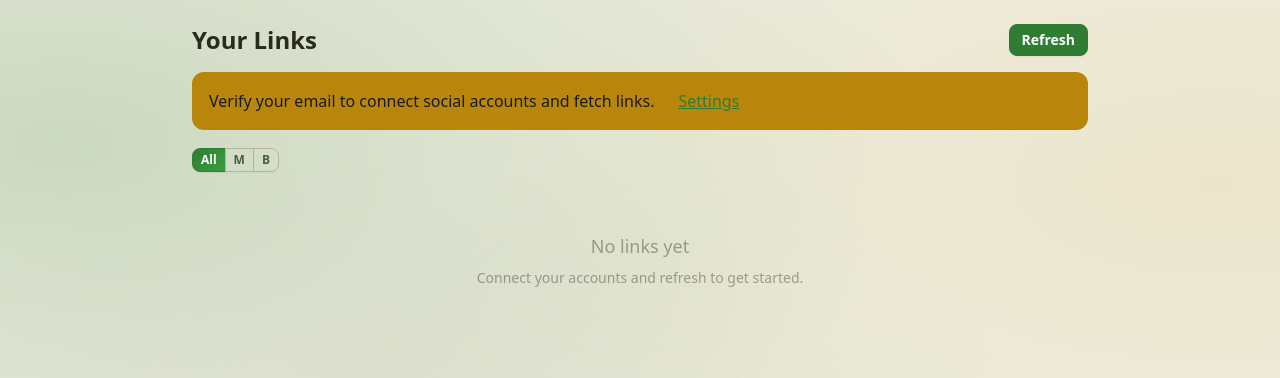
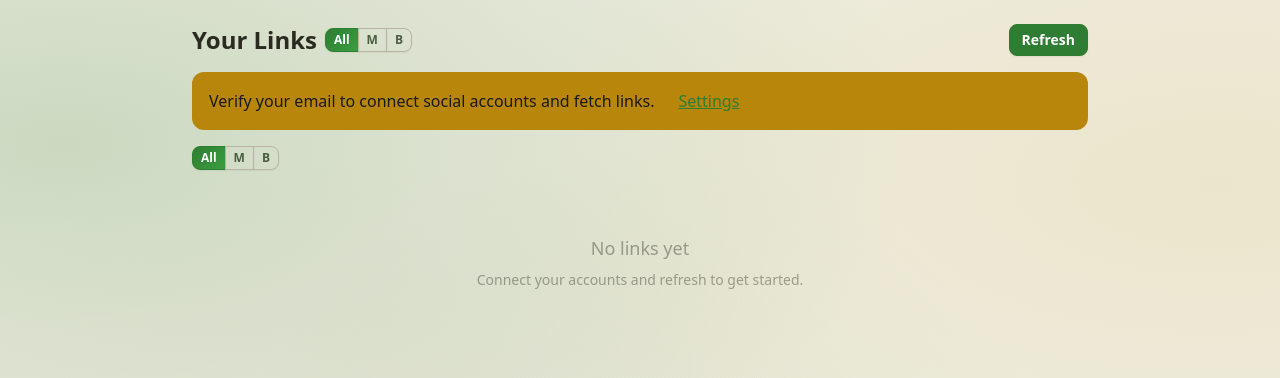
Before and after one commit to phildini/linkgnome, a Django app: page / in a window 1280 px wide. Shown: the part 57-435 px from the top of the page. Run offline with Django 5.2, Linux system fonts and the light colour scheme; the visitor is signed in with stand-in values (Sample User, id 1); data that the repository does not hold is empty; style sheets or scripts are compiled from the project's sources.

Commit message:
Filter buttons back in header row, use OOB swap for active state

```diff
--- a/web/feeds/templates/feeds/dashboard.html
+++ b/web/feeds/templates/feeds/dashboard.html
@@ -5,6 +5,29 @@
   <div class="flex items-center justify-between gap-4">
     <div class="flex items-center gap-2">
       <h1 class="text-2xl font-bold">Your Links</h1>
+      <div id="filter-bar" class="join" role="group" aria-label="Filter by platform">
+        <a href="{% url 'feeds:dashboard' %}?platform=all"
+           class="btn btn-xs join-item gnome-btn-filter {% if current_platform == 'all' %}btn-active{% endif %}"
+           hx-get="{% url 'feeds:feed_table' %}?platform=all"
+           hx-target="#feed-content"
+           hx-swap="outerHTML"
+           hx-push-url="{% url 'feeds:dashboard' %}?platform=all"
+           aria-label="Show all links">All</a>
+        <a href="{% url 'feeds:dashboard' %}?platform=mastodon"
+           class="btn btn-xs join-item gnome-btn-filter {% if current_platform == 'mastodon' %}btn-active{% endif %}"
+           hx-get="{% url 'feeds:feed_table' %}?platform=mastodon"
+           hx-target="#feed-content"
+           hx-swap="outerHTML"
+           hx-push-url="{% url 'feeds:dashboard' %}?platform=mastodon"
+           aria-label="Show only Mastodon links">M</a>
+        <a href="{% url 'feeds:dashboard' %}?platform=bluesky"
+           class="btn btn-xs join-item gnome-btn-filter {% if current_platform == 'bluesky' %}btn-active{% endif %}"
+           hx-get="{% url 'feeds:feed_table' %}?platform=bluesky"
+           hx-target="#feed-content"
+           hx-swap="outerHTML"
+           hx-push-url="{% url 'feeds:dashboard' %}?platform=bluesky"
+           aria-label="Show only Bluesky links">B</a>
+      </div>
     </div>
     <div id="refresh-area" role="region" aria-label="Refresh controls">
       {% include "feeds/refresh_button.html" %}
--- a/web/feeds/templates/feeds/feed_content.html
+++ b/web/feeds/templates/feeds/feed_content.html
@@ -1,31 +1,28 @@
 {% load static %}
-<div id="feed-content">
-  <div id="filter-bar" class="join mb-3" role="group" aria-label="Filter by platform">
+<div id="filter-bar" hx-swap-oob="true" class="join" role="group" aria-label="Filter by platform">
   <a href="{% url 'feeds:dashboard' %}?platform=all"
      class="btn btn-xs join-item gnome-btn-filter {% if current_platform == 'all' %}btn-active{% endif %}"
      hx-get="{% url 'feeds:feed_table' %}?platform=all"
      hx-target="#feed-content"
      hx-swap="outerHTML"
      hx-push-url="{% url 'feeds:dashboard' %}?platform=all"
-       aria-label="Show all links"
-       aria-pressed="{% if current_platform == 'all' %}true{% else %}false{% endif %}">All</a>
+     aria-label="Show all links">All</a>
   <a href="{% url 'feeds:dashboard' %}?platform=mastodon"
      class="btn btn-xs join-item gnome-btn-filter {% if current_platform == 'mastodon' %}btn-active{% endif %}"
      hx-get="{% url 'feeds:feed_table' %}?platform=mastodon"
      hx-target="#feed-content"
      hx-swap="outerHTML"
      hx-push-url="{% url 'feeds:dashboard' %}?platform=mastodon"
-       aria-label="Show only Mastodon links"
-       aria-pressed="{% if current_platform == 'mastodon' %}true{% else %}false{% endif %}">M</a>
+     aria-label="Show only Mastodon links">M</a>
   <a href="{% url 'feeds:dashboard' %}?platform=bluesky"
      class="btn btn-xs join-item gnome-btn-filter {% if current_platform == 'bluesky' %}btn-active{% endif %}"
      hx-get="{% url 'feeds:feed_table' %}?platform=bluesky"
      hx-target="#feed-content"
      hx-swap="outerHTML"
      hx-push-url="{% url 'feeds:dashboard' %}?platform=bluesky"
-       aria-label="Show only Bluesky links"
-       aria-pressed="{% if current_platform == 'bluesky' %}true{% else %}false{% endif %}">B</a>
+     aria-label="Show only Bluesky links">B</a>
 </div>
 
+<div id="feed-content">
   {% include "feeds/feed_table.html" %}
 </div>
```
Lines whose indentation alone changed are shown as unchanged.
